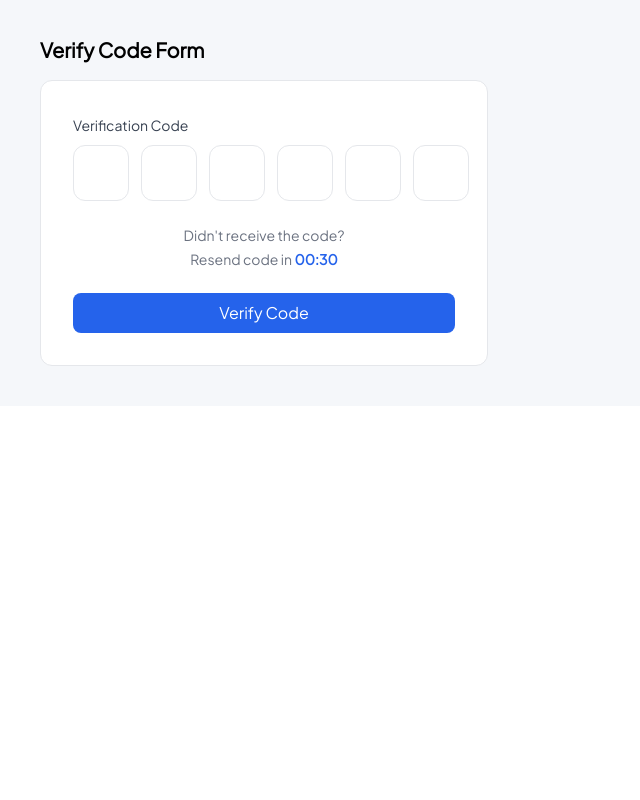
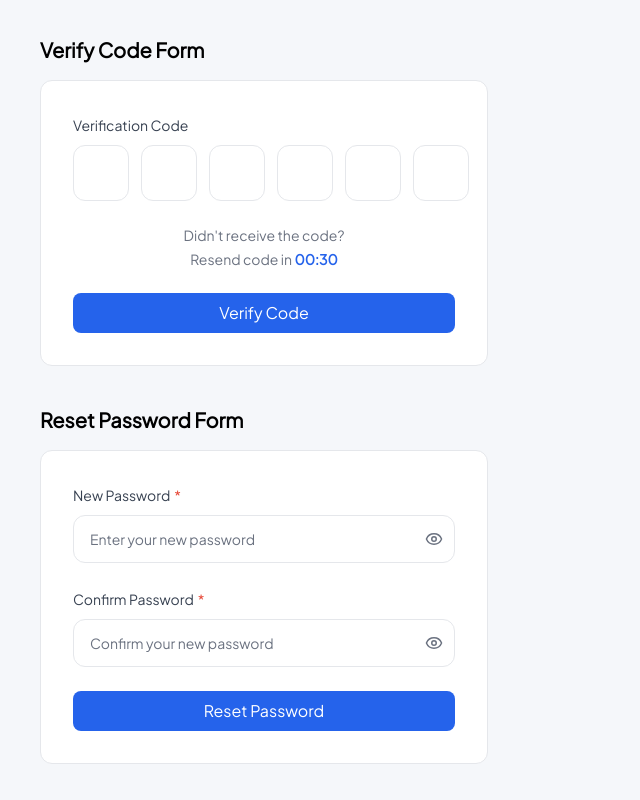
Before and after one commit to LUIS1519Q/UCEConnect, a React (Vite) app in the folder frontend/: page /design-system in a window 1280 px wide. Shown: the part 4672-5472 px from the top of the page, without its empty margins (0-640 px from the left). Before the commit the page ends 5078 px from the top, so only its background shows below. Built offline with nearby package versions, Linux system fonts and the light colour scheme; no server answers.

Commit message:
feat(reset-password-form): implement reset password organism

```diff
--- /dev/null
+++ b/frontend/src/components/ui/organisms/ResetPasswordForm/ResetPasswordForm.tsx
@@ -0,0 +1,52 @@
+import {
+  Button,
+  TextInput,
+} from "../../atoms";
+
+import {
+  FormField,
+} from "../../molecules";
+
+import type { ResetPasswordFormProps } from "./ResetPasswordForm.types";
+
+export default function ResetPasswordForm({
+  onSubmit,
+}: ResetPasswordFormProps) {
+  return (
+    <form
+      onSubmit={onSubmit}
+      className="space-y-6"
+    >
+      <FormField
+        id="password"
+        label="New Password"
+        required
+      >
+        <TextInput
+          id="password"
+          type="password"
+          placeholder="Enter your new password"
+        />
+      </FormField>
+
+      <FormField
+        id="confirmPassword"
+        label="Confirm Password"
+        required
+      >
+        <TextInput
+          id="confirmPassword"
+          type="password"
+          placeholder="Confirm your new password"
+        />
+      </FormField>
+
+      <Button
+        type="submit"
+        className="w-full"
+      >
+        Reset Password
+      </Button>
+    </form>
+  );
+}
--- /dev/null
+++ b/frontend/src/components/ui/organisms/ResetPasswordForm/ResetPasswordForm.types.ts
@@ -0,0 +1,5 @@
+import type { FormEventHandler } from "react";
+
+export interface ResetPasswordFormProps {
+  onSubmit?: FormEventHandler<HTMLFormElement>;
+}
--- /dev/null
+++ b/frontend/src/components/ui/organisms/ResetPasswordForm/index.ts
@@ -0,0 +1,2 @@
+export { default as ResetPasswordForm } from "./ResetPasswordForm";
+export type { ResetPasswordFormProps } from "./ResetPasswordForm.types";
--- a/frontend/src/components/ui/organisms/index.ts
+++ b/frontend/src/components/ui/organisms/index.ts
@@ -2,3 +2,4 @@ export * from "./LoginForm";
 export * from "./RegisterForm";
 export * from "./ForgotPasswordForm";
 export * from "./VerifyCodeForm";
+export * from "./ResetPasswordForm";
--- a/frontend/src/pages/dev/DesignSystemPage.tsx
+++ b/frontend/src/pages/dev/DesignSystemPage.tsx
@@ -28,6 +28,7 @@ import {
   RegisterForm,
   ForgotPasswordForm,
   VerifyCodeForm,
+  ResetPasswordForm,
 } from "../../components/ui/organisms";
 
 export default function DesignSystemPage() {
@@ -448,6 +449,16 @@ export default function DesignSystemPage() {
           </div>
         </section>
 
+        <section>
+          <h2 className="mb-4 text-xl font-semibold">
+            Reset Password Form
+          </h2>
+
+          <div className="max-w-md rounded-xl border border-border bg-surface p-8">
+            <ResetPasswordForm />
+          </div>
+        </section>
+
       </div>
 
     </div>
```
